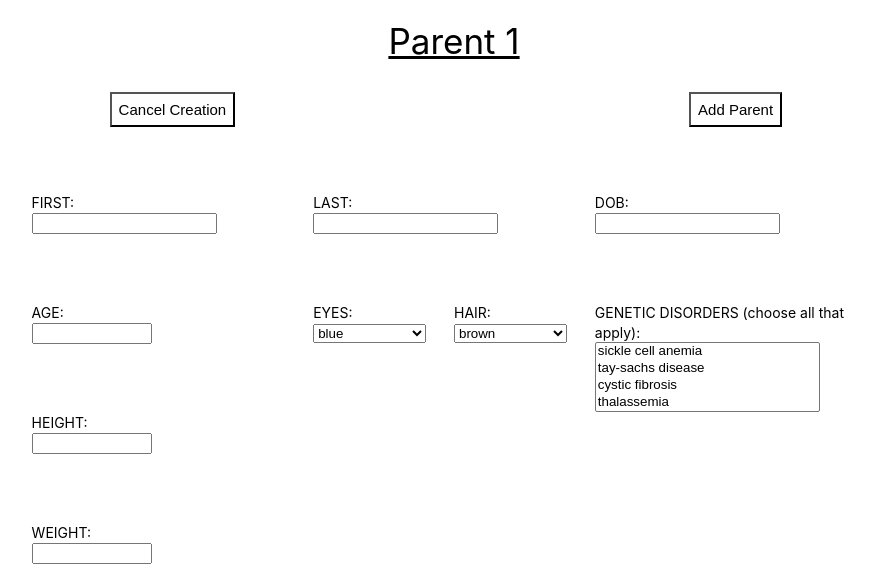
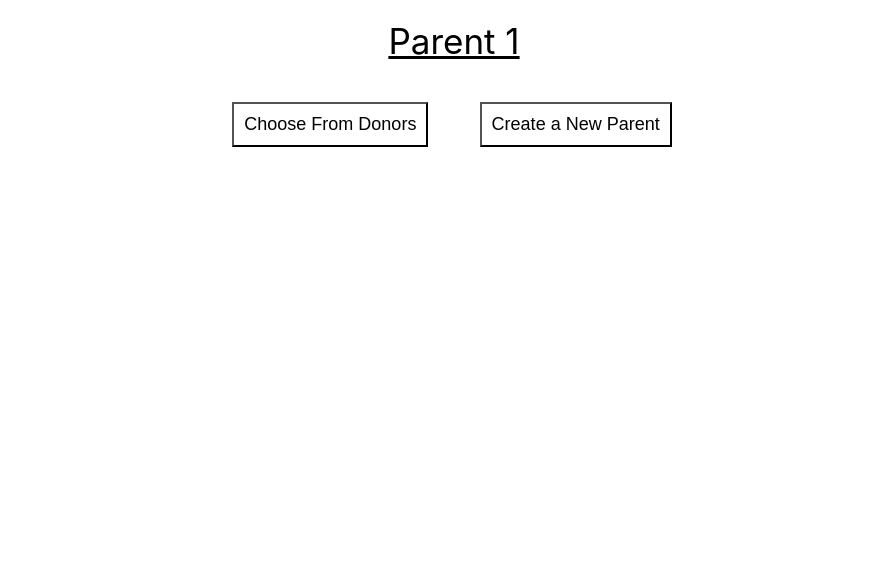
Before and after one commit to canterburymalcolm/canterburymalcolm.github.io, a React (Create React App) app: page / in a window 1280 px wide. Shown: the top 576 px of the page, without its empty margins (186-1059 px from the left). Built offline with nearby package versions, Linux system fonts and the light colour scheme.

Commit message:
Can transition to and from parent creation form

```diff
--- a/src/js/add-parent.js
+++ b/src/js/add-parent.js
@@ -1,25 +1,43 @@
 import React, { Component } from 'react';
 import ParentCreation from './parent-creation.js';
 
-class CurrentParent extends Component {
-    render() {
-        const parent = 'Parent ' + this.props.parentNumber;
-        return (
-            <span>{parent}</span>
-        );
-    }
+function CurrentParent(props) {
+    const parent = 'Parent ' + (props.parentNumber + 1);
+    return (
+        <span>{parent}</span>
+    );
 }
 
 class AddParent extends Component {
+    constructor(props) {
+        super(props);
+
+        this.state = {
+            id: 0
+        };
+
+
+        this.nextParent = this.nextParent.bind(this);
+    }
+
+    nextParent() {
+        this.setState({
+            id: 1
+        });
+    }
+
     render() {
         return (
             <div className="add-parent">
                 <div className="select-parent">
                     <div className="current-parent">
-                        <CurrentParent parentNumber={1} />
+                        <CurrentParent parentNumber={this.state.id} />
                     </div>
                 </div>
-                <ParentCreation />
+                <ParentCreation
+                    id={this.state.id}
+                    nextParent={this.nextParent}
+                />
             </div>
         );
     }
--- a/src/js/parent-creation.js
+++ b/src/js/parent-creation.js
@@ -2,11 +2,103 @@ import React, { Component } from 'react';
 import ParentMethodSelect from './parent-method-select.js';
 import ParentForm from './parent-form.js';
 
+class Parent {
+    constructor() {
+        this.first = '';
+        this.last = '';
+        this.dob = '';
+        this.age = '';
+        this.height = '';
+        this.weight = '';
+        this.eyes = 'blue';
+        this.hair = 'brown';
+        this.disorders = [];
+    }
+}
+
 class ParentCreation extends Component {
+    constructor(props) {
+        super(props);
+        this.state = {
+            id: this.props.id,
+            parents: [new Parent(), new Parent()],
+            options: {
+                eyes: ['blue', 'green', 'brown', 'hazel', 'gray'],
+                hair: ['brown', 'blond', 'black', 'red', 'gray'],
+                disorders: ['sickle cell anemia', 'tay-sachs disease', 'cystic fibrosis', 'thalassemia', 'none']
+            },
+            donors: [],
+            selected: ''
+        }
+    }
+
+    onMethodSelect(method) {
+        this.setState({
+            selected: method
+        });
+    }
+
+    handleTextChange(event) {
+        const target = event.target;
+        let name;
+        if (typeof target.name === 'undefined') {
+            name = target.className;
+        } else {
+            name = target.name;
+        }
+        const curValue = this.state.parents[this.state.id][name];
+        let value;
+
+        //Only accept digits in the age, height, and weight inputs
+        if ((name === 'age' || name === 'height' || name === 'weight')
+            && !(/^[0-9.]+$/.test(target.value) || target.value === '')) {
+            value = curValue;
+        } else {
+            value = target.value;
+        }
+
+        if (Array.isArray(curValue)) {
+            if (curValue.includes(target.value)) {
+                if (curValue.length === 1) {
+                    value = [];
+                } else {
+                    value = curValue.filter((v) => { return (v !== target.value) });
+                }
+            } else {
+                value = curValue.concat([target.value]);
+            }
+        }
+
+        const copyParents = JSON.parse(JSON.stringify(this.state.parents));
+        copyParents[this.state.id][name] = value;
+
+        this.setState({
+            parents: copyParents
+        })
+    }
+
+    onParentButton(name) {
+        if (name === 'cancel') {
+            this.setState({
+                selected: ''
+            });
+        }
+    }
+
     render() {
+        let stage = <ParentMethodSelect onClick={(m) => this.onMethodSelect(m)}/>;
+        if (this.state.selected !== '') {
+            stage =
+                <ParentForm
+                    parent={this.state.parents[this.state.id]}
+                    options={this.state.options}
+                    handleEvent={(e) => this.handleTextChange(e)}
+                    onButtonClick={(n) => this.onParentButton(n)}
+                    onSubmit={this.props.nextParent}
+                />
+        }
         return (
-            //<ParentMethodSelect />
-            <ParentForm />
+            stage
         );
     }
 }
--- a/src/js/parent-form.js
+++ b/src/js/parent-form.js
@@ -4,69 +4,15 @@ import '../styles/parent-form.scss';
 class ParentForm extends Component {
     constructor(props) {
         super(props);
-        this.state = {
-            first: '',
-            last: '',
-            dob: '',
-            age: '',
-            height: '',
-            weight: '',
-            eyes: 'blue',
-            hair: 'brown',
-            disorders: [],
-            options: {
-                eyes: ['blue', 'green', 'brown', 'hazel', 'gray'],
-                hair: ['brown', 'blond', 'black', 'red', 'gray'],
-                disorders: ['sickle cell anemia', 'tay-sachs disease', 'cystic fibrosis', 'thalassemia']
-            }
-        };
 
-        this.handleTextChange = this.handleTextChange.bind(this);
-        //this.handleSubmit = this.handleSubmit.bind(this);
-    }
-
-    handleTextChange(event) {
-        const target = event.target;
-        let name;
-        if (typeof target.name === 'undefined') {
-            name = target.className;
-        } else {
-            name = target.name;
-        }
-        const curValue = this.state[name];
-        let value;
-
-        //Only accept digits in the age, height, and weight inputs
-        if ((name === 'age' || name === 'height' || name === 'weight')
-            && !(/^[0-9]+$/.test(target.value) || target.value === '')) {
-            value = curValue;
-        } else {
-            value = target.value;
-        }
-
-        if (Array.isArray(this.state[name])) {
-            if (curValue.includes(target.value)) {
-                if (curValue.length === 1) {
-                    value = [];
-                } else {
-                    value = curValue.filter((v) => { return (v !== target.value) });
-                }
-            } else {
-                value = this.state[name].concat([target.value]);
-            }
-        }
-
-        this.setState({
-            [name]: value
-        })
-
+        this.handleTextChange = this.props.handleEvent.bind(this);
     }
 
     renderText(name) {
         return (
             <ParentText
                 name={name}
-                value={this.state[name]}
+                value={this.props.parent[name]}
                 onChange={this.handleTextChange}
             />
         );
@@ -76,19 +22,26 @@ class ParentForm extends Component {
         return (
             <ParentSelect
                 name={name}
-                value={this.state[name]}
-                options={this.state['options'][name]}
+                value={this.props.parent[name]}
+                options={this.props.options[name]}
                 onChange={this.handleTextChange}
             />
         )
     }
 
+    renderButton(name) {
+        return (
+            <ParentButton
+                name={name}
+                onClick={() => this.props.onButtonClick(name)}
+            />
+        );
+    }
+
     render() {
         return (
-            <form className="parent-form">
-                <ParentButton
-                    name={'cancel'}
-                />
+            <form className="parent-form" onSubmit={this.props.onSubmit}>
+                {this.renderButton('cancel')}
                 <ParentSubmit
                 />
                 {this.renderText('first')}
@@ -109,7 +62,7 @@ function ParentButton(props) {
     const desc = props.name === 'cancel' ? 'Cancel Creation' : 'Add Parent';
     return (
         <div className="input-button" style={{ gridArea: props.name }}>
-            <input type="button" value={desc} />
+            <input type="button" value={desc} onClick={props.onClick}/>
         </div>
     );
 }
@@ -134,6 +87,7 @@ function ParentText(props) {
                 type="text"
                 value={props.value}
                 onChange={props.onChange}
+                required
             />
         </div>
     );
@@ -146,7 +100,7 @@ function ParentSelect(props) {
     if (props.name === 'disorders') {
         desc = 'GENETIC DISORDERS (choose all that apply)';
         multiple = true;
-        onChange = ()=>{};
+        onChange = () => { };
     }
 
     desc += ': ';
@@ -174,6 +128,7 @@ function ParentSelect(props) {
                 multiple={multiple}
                 value={props.value}
                 onChange={onChange}
+                required
             >
                 {optList}
             </select>
--- a/src/js/parent-method-select.js
+++ b/src/js/parent-method-select.js
@@ -2,15 +2,27 @@ import React, { Component } from 'react';
 import '../styles/parent-method-select.scss';
 
 class ParentMethodSelect extends Component {
+
+    renderMethodButton(method) {
+        const desc = method === 'parent' ? 'Create a New Parent' : 'Choose From Donors';
+        const className = method === 'parent' ? 'create-parent' : 'use-donor';
+
+        return (
+            <div className={className}>
+                <ParentMethodButton
+                    desc={desc}
+                    onClick={() => this.props.onClick(method)}
+                />
+            </div>
+        );
+
+    }
+
     render() {
         return (
             <div className="select-method">
-                <div className="use-donor">
-                    <ParentMethodButton desc={'Choose From Donors'} />
-                </div>
-                <div className="create-parent">
-                    <ParentMethodButton desc={'Create a New Parent'} />
-                </div>
+                {this.renderMethodButton('parent')}
+                {this.renderMethodButton('donor')}
             </div>
         );
     }
@@ -18,7 +30,7 @@ class ParentMethodSelect extends Component {
 
 function ParentMethodButton(props) {
     return (
-        <button className="button">{props.desc}</button>
+        <button className="button" onClick={props.onClick}>{props.desc}</button>
     );
 }
 
--- a/src/styles/parent-form.scss
+++ b/src/styles/parent-form.scss
@@ -4,8 +4,8 @@
     grid:
     "cancel cancel  . .  submit submit" 1fr
     "first first  last last  dob dob" 1fr
-    "age .  eyes hair  disorders disorders" 1fr
-    "height . eyes . . ." 1fr
+    "age .  eyes hair disorders disorders" 1fr
+    "height . eyes . disorders disorders" 1fr
     "weight . . . . ." 1fr
     / 11vw 11vw 11vw 11vw 11vw 11vw;
 
```
